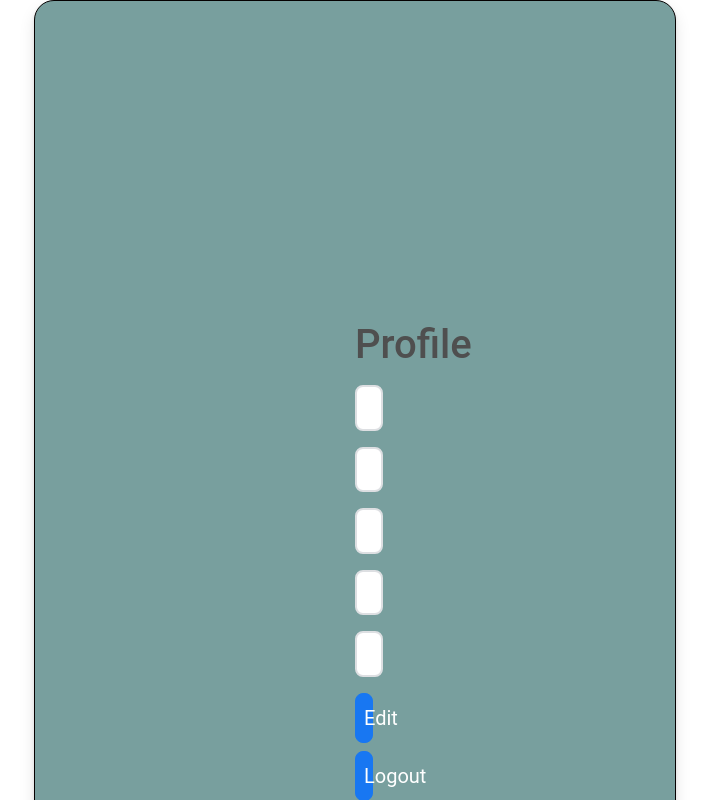
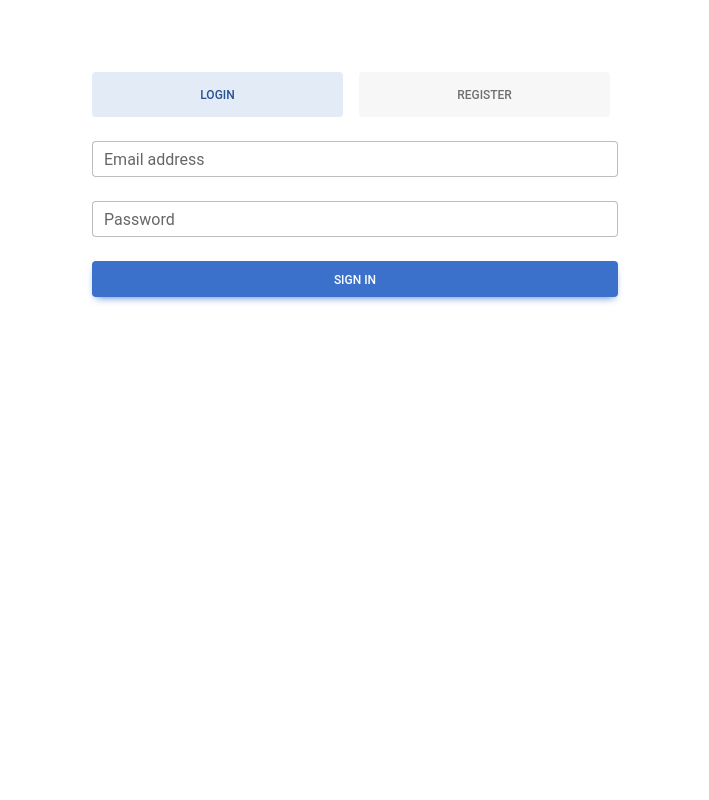
Before and after one commit to DeepanshuShah19/Authentication-App, a React (Create React App) app: page / in a window 1280 px wide. Shown: the top 800 px of the page, without its empty margins (285-994 px from the left). Built offline with nearby package versions, Linux system fonts and the light colour scheme.

Commit message:
backend code corrections

```diff
--- a/package.json
+++ b/package.json
@@ -3,6 +3,7 @@
   "version": "0.1.0",
   "private": true,
   "dependencies": {
+    "@material-ui/core": "^4.12.4",
     "@react-oauth/google": "^0.2.8",
     "@testing-library/jest-dom": "^5.16.5",
     "@testing-library/react": "^13.4.0",
@@ -11,6 +12,7 @@
     "mdb-react-ui-kit": "^4.2.0",
     "react": "^18.2.0",
     "react-dom": "^18.2.0",
+    "react-router-dom": "^6.4.1",
     "react-scripts": "5.0.1",
     "web-vitals": "^2.1.4"
   },
--- a/src/App.js
+++ b/src/App.js
@@ -6,8 +6,8 @@ import userProfile from './components/UserProfile'
 function App() {
   return (
     <div className="container">
-      {/* <LoginRegestration /> */}
-      <HomePage/>
+      <LoginRegestration />
+      {/* <HomePage/> */}
       {/* <userProfile/> */}
     </div>
 
--- a/src/components/HomePage/HomePage.css
+++ b/src/components/HomePage/HomePage.css
@@ -1,14 +1,13 @@
 .HomePage {
-    width: 600px;
-    background: #789f9e;
+    width: 800px;
+    background: #F0F0F0;
     position: center;
     border: 1px solid #050101;
-    box-shadow: 0 2px 4px rgb(0 0 0 / 10%), 0 8px 16px rgb(0 0 0 / 10%);
+    box-shadow: 0 8px 12px rgb(0 0 0 / 10%), 0 8px 16px rgb(0 0 0 / 10%);
     border-radius: 20px;
-    padding: 20rem;
+    padding: 8rem;
     align-items: center ;
     text-align: center;
-    margin : auto;
 }
 
 .HomePage > input {
@@ -16,10 +15,11 @@
     border: 2px solid #dddfe2;
     outline: none;
     color: #1d2129;
-    margin: 0.5rem 0;
+    margin: 1rem 1;
     padding: 0.5rem 0.75rem;
-    width: 92%;
+    width: 300px;
     font-size: 1rem;
+
 }
 .HomePage > .button {
     background: #1877f2;
--- a/src/components/HomePage/HomePage.js
+++ b/src/components/HomePage/HomePage.js
@@ -3,15 +3,17 @@ import "./HomePage.css"
 
 const HomePage = () => {
     return (
-        <div className = "HomePage">
+        <div className = "HomePage" align="center" position="center">
             <h1>Profile</h1>
-            <input type="text" name="Name" placeholder="Enter your Name"></input>
+
+            <input type="text" name="Name" placeholder="Enter your Name" ></input>
             <input type="text" name="Bio"  placeholder="Enter your Information" ></input>
             <input type="text" name="Phone Number"  placeholder="Enter your Phone Number" ></input>
             <input type="text" name="Email ID" placeholder="Email ID"></input>
             <input type="Password" name="Password" placeholder="Password"></input>
             <div className="button">Edit</div>
             <div className="button">Logout</div>
+
         </div>
     )
 }
--- a/src/components/Loginregestration.js
+++ b/src/components/Loginregestration.js
@@ -15,6 +15,8 @@ import { getLoginCredentials, addNewUser } from '../utils/backend'
 import { GoogleOAuthProvider, GoogleLogin } from '@react-oauth/google';
 import jwt_decode from "jwt-decode";
 import HomePage from './HomePage/HomePage'
+import { Redirect, Navigate } from 'react-router-dom';
+import { Grid} from '@material-ui/core';
 
 var eid;
 var pwd;
@@ -32,7 +34,8 @@ class LoginRegestration extends Component {
             username: '',
             googleRegestration: false,
             googlelogin: false,
-            loginSuccess: false
+            loginSuccess: false,
+            redirect: false,
         };
     }
 
@@ -55,7 +58,7 @@ class LoginRegestration extends Component {
         if (user != null) {
             if (user.password === this.state.password) {
                 console.log("successfully logged in");
-                this.setState({ loginSuccess: true })
+                this.setState({ redirect: true })
             } else {
                 console.log("Invalid emailId and password");
             }
@@ -67,6 +70,7 @@ class LoginRegestration extends Component {
         console.log("user details: ", user);
         if (user != null) {
             console.log("Successful")
+            this.setState({ redirect: true })
         }
     }
 
@@ -88,6 +92,8 @@ class LoginRegestration extends Component {
     render() {
         const loginSuccess = this.state.loginSuccess;
         return (
+            <Grid>
+                 { this.state.redirect ? (<HomePage/>) :
                 <MDBContainer className="p-3 my-5 d-flex flex-column w-50">
 
                     <MDBTabs pills justify className='mb-3 flex-row justify-content-between'>
@@ -177,7 +183,9 @@ class LoginRegestration extends Component {
 
                     </MDBTabsContent>
 
-            </MDBContainer>
+                </MDBContainer> }
+            </Grid>
+
         );
     }
 }
```
Also changed, not shown: 1 other file (tests, documents, lock files or other folders). Lines whose indentation alone changed are shown as unchanged.
